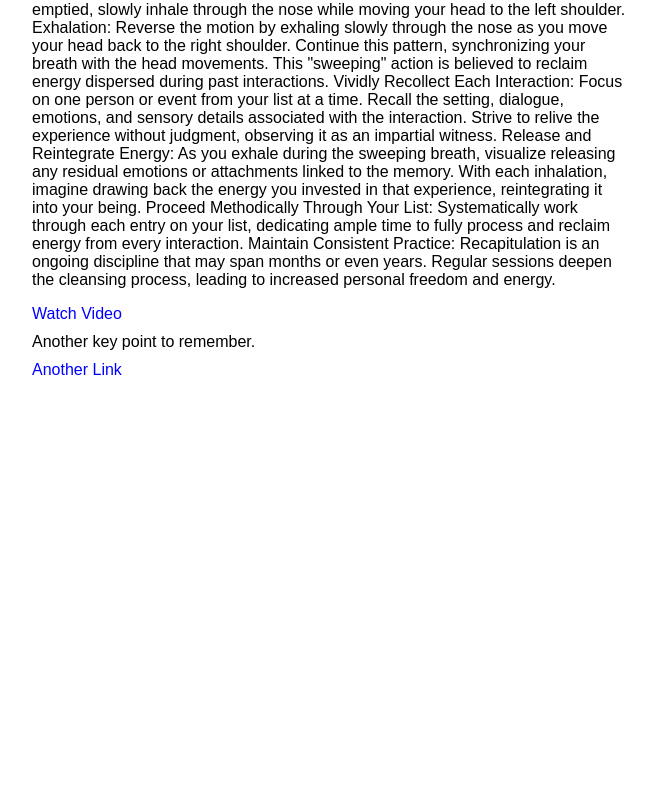
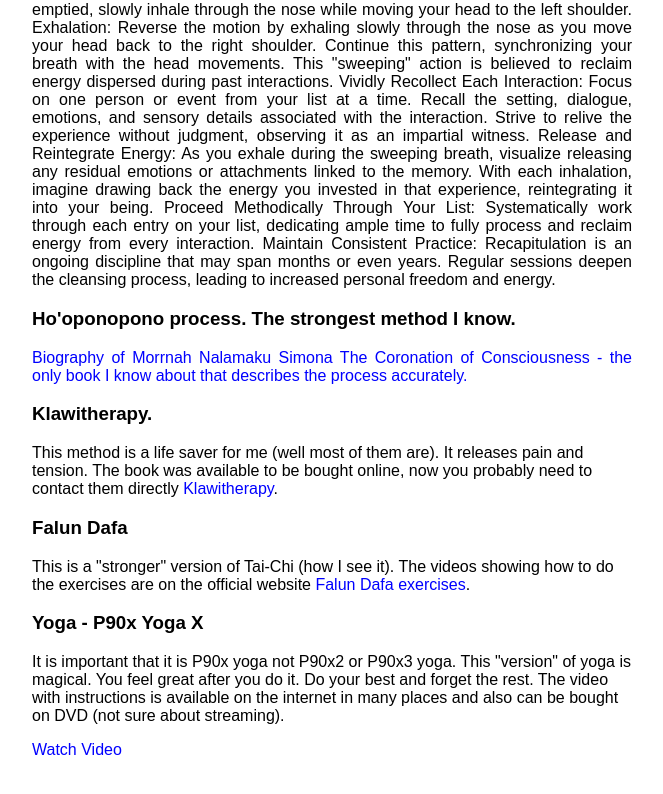
Before and after one commit to maztan/MyMethods_static_website, a website: page index.html in a window 1280 px wide. Shown: the part 430-1224 px from the top of the page, without its empty margins (8-671 px from the left). Before the commit the page ends 865 px from the top, so only its background shows below. Drawn offline with Linux system fonts and the light colour scheme.

Commit message:
more self-help methods

```diff
--- a/index.html
+++ b/index.html
@@ -19,7 +19,7 @@
         <li><a href="https://example.com" target="_blank">Example Link</a></li>
         <li>
             <h3>Carlos Castaneda's "Recapitulation"</h3>
-            <p>
+            <p style="text-align: justify;">
                 Carlos Castaneda's recapitulation is a technique aimed at reclaiming personal energy by revisiting and releasing past experiences. Here's a more detailed guide to performing this practice:
 
                 Set Up a Dedicated Space: Create a secluded, dark, and quiet environment to minimize distractions. Traditional practitioners often use a "recapitulation box" or tent—a confined space with walls 10-20 inches from the body—to enhance focus.
@@ -44,10 +44,38 @@
             </p>
         </li>
         <li>
-            <a href="https://www.youtube.com/watch?v=dQw4w9WgXcQ" target="_blank">Watch Video</a>
+            <h3>Ho'oponopono process. The strongest method I know.</h3>
+            <p style="text-align: justify;">
+                <a href="https://hooponopono-asia.org/en/about-morrnah/morrnah-nalamaku-simeona-lifetime-history/" target="_blank">Biography of Morrnah Nalamaku Simona</a>
+                <a href="https://mickleimedia.de/en/product/the-coronation-of-consciousness-3-in-1/" target="_blank">The Coronation of Consciousness - the only book I know about that describes the process accurately.</a>
+            </p>
         </li>
-        <li>Another key point to remember.</li>
-        <li><a href="https://another-example.com" target="_blank">Another Link</a></li>
+        <li>
+            <h3>Klawitherapy.</h3>
+            <p>
+                This method is a life saver for me (well most of them are). It releases pain and tension.
+                The book was available to be bought online, now you probably need to contact them directly <a href="https://www.instytutklawiterapii.com/" target="_blank">Klawitherapy</a>.
+            </p>
+        </li>
+        <li>
+            <h3>Falun Dafa</h3>
+            <p>
+                This is a "stronger" version of Tai-Chi (how I see it).
+                The videos showing how to do the exercises are on the official website <a href="https://falundafa.org/en/exercises.html" target="_blank">Falun Dafa exercises</a>.
+            </p>
+        </li>
+        <li>
+            <h3>Yoga - P90x Yoga X</h3>
+            <p>
+                It is important that it is P90x yoga not P90x2 or P90x3 yoga.
+                This "version" of yoga is magical. You feel great after you do it.
+                Do your best and forget the rest.
+                The video with instructions is available on the internet in many places and also can be bought on DVD (not sure about streaming).
+            </p>
+        </li>
+        <li>
+            <a href="https://www.youtube.com/watch?v=dQw4w9WgXcQ" t7arget="_blank">Watch Video</a>
+        </li>
     </ul>
 </body>
 </html>
```
